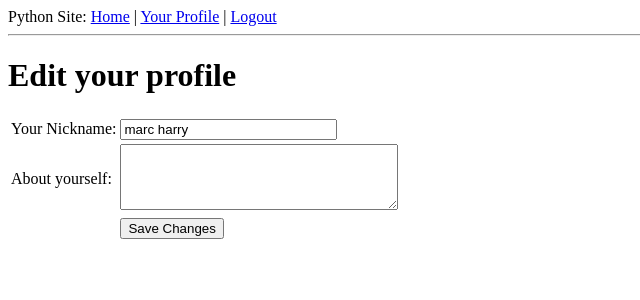
After one commit to marc-harry/FlaskTest, a Flask app: page /edit in a window 1280 px wide. The commit adds this page. Shown: the top 300 px of the page, without its empty margins (0-640 px from the left). Run offline with Flask 2, Linux system fonts and the light colour scheme; a user stored in the database is signed in; data comes from the database, SQL or seed files in the repository; both versions use the stored data as it was after the commit.

Commit message:
Added user profile and error pages

```diff
--- a/app/forms.py
+++ b/app/forms.py
@@ -1,7 +1,32 @@
 from flask.ext.wtf import Form
-from wtforms import StringField, BooleanField
-from wtforms.validators import DataRequired
+from wtforms import StringField, BooleanField, TextAreaField
+from wtforms.validators import DataRequired, Length
+from app.models import User
+
 
 class LoginForm(Form):
+    def generate_csrf_token(self, csrf_context):
+        pass
+
     openid = StringField('openid')
     remember_me = BooleanField('remember_me', default=False)
+
+
+class EditForm(Form):
+    nickname = StringField('nickname', validators=[DataRequired()])
+    about_me = TextAreaField('about_me', validators=[Length(min=0, max=140)])
+
+    def __init__(self, original_nickname, *args, **kwargs):
+        Form.__init__(self, *args, **kwargs)
+        self.original_nickname = original_nickname
+
+    def validate(self):
+        if not Form.validate(self):
+            return False
+        if self.nickname.data == self.original_nickname:
+            return True
+        user = User.query.filter_by(nickname=self.nickname.data).first()
+        if user is not None:
+            self.nickname.errors.append('This nickname is already in use. Please choose another one.')
+            return False
+        return True
--- a/app/templates/base.html
+++ b/app/templates/base.html
@@ -11,6 +11,7 @@
         <div>Python Site:
             <a href="{{ url_for('index') }}">Home</a>
             {% if g.user.is_authenticated %}
+            | <a href="{{ url_for('user', nickname=g.user.nickname) }}">Your Profile</a>
             | <a href="{{ url_for('logout') }}">Logout</a>
             {% endif %}
         </div>
--- /dev/null
+++ b/app/templates/edit.html
@@ -0,0 +1,25 @@
+{% extends 'base.html' %}
+
+{% block content %}
+    <h1>Edit your profile</h1>
+    <form action="" method="post" name="edit">
+        {{ form.hidden_tag() }}
+        <table>
+            <tr>
+                <td>Your Nickname:</td>
+                <td>{{ form.nickname(size=24) }}</td>
+                {% for error in form.nickname.errors %}
+                    <br><span>{{ error }}</span>
+                {% endfor %}
+            </tr>
+            <tr>
+                <td>About yourself:</td>
+                <td>{{ form.about_me(cols=32, rows=4) }}</td>
+            </tr>
+            <tr>
+                <td></td>
+                <td><input type="submit" value="Save Changes"></td>
+            </tr>
+        </table>
+    </form>
+{% endblock %}
--- a/app/views.py
+++ b/app/views.py
@@ -1,7 +1,8 @@
 from flask import render_template, flash, url_for, redirect, request, g
 from flask.ext.login import login_user, logout_user, current_user, login_required
 from app import app, db
-from .forms import LoginForm
+from datetime import datetime
+from .forms import LoginForm, EditForm
 from .OAuth import GitHubSignIn
 import json
 from .models import User
@@ -42,17 +43,21 @@ def authorized():
     data = {'code': request.args.get('code'), 'grant_type': 'authorization_code', 'redirect_uri': 'http://localhost:5000/authorized'}
     session = github.get_auth_session(data=data)
     if not session.access_token_response.ok:
-        return render_template('login.html', title='Sign In', form=LoginForm())
+        return redirect(url_for('login'))
     user = session.get('user')
     userdetails = json.loads(user.text)
     loggedinuser = User.query.filter_by(github_id=userdetails.get('id')).first()
     if loggedinuser is None:
-        newuser = User(nickname=userdetails.get('login'), email=userdetails.get('email'), github_id=userdetails.get('id'))
+        nickname = userdetails.get('login')
+        if nickname is None or nickname == '':
+            nickname = str(userdetails.get('email')).split('@')[0]
+        nickname = User.make_unique_nickname(nickname)
+        newuser = User(nickname=nickname, email=userdetails.get('email'), github_id=userdetails.get('id'))
         db.session.add(newuser)
         db.session.commit()
     login_user(loggedinuser)
 
-    return redirect('/')
+    return redirect(url_for('index'))
 
 
 @app.route('/logout')
@@ -61,6 +66,50 @@ def logout():
     return redirect(url_for('index'))
 
 
+@app.route('/user/<nickname>')
+def user(nickname):
+    user = User.query.filter_by(nickname=nickname).first()
+    if user is None:
+        flash('User %s not found' % nickname)
+        return redirect(url_for('index'))
+    posts = [
+        {'author': user, 'body': 'Test post #1'},
+        {'author': user, 'body': 'Test post #2'}
+    ]
+    return render_template('user.html', user=user, posts=posts)
+
+
+@app.route('/edit', methods=['GET', 'POST'])
+@login_required
+def edit():
+    form = EditForm(g.user.nickname)
+    if form.validate_on_submit():
+        g.user.nickname = form.nickname.data
+        g.user.about_me = form.about_me.data
+        db.session.add(g.user)
+        db.session.commit()
+        flash('Your changes have been saved.')
+        return redirect(url_for('edit'))
+    else:
+        form.nickname.data = g.user.nickname
+        form.about_me.data = g.user.about_me
+    return render_template('edit.html', form=form)
+
+
 @app.before_request
 def before_request():
     g.user = current_user
+    if g.user.is_authenticated:
+        g.user.last_seen = datetime.utcnow()
+        db.session.add(g.user)
+        db.session.commit()
+
+
+@app.errorhandler(404)
+def not_found_error(error):
+    return render_template('404.html'), 404
+
+@app.errorhandler(500)
+def internal_error(error):
+    db.session.rollback()
+    return render_template('500.html'), 500
```
Also changed, not shown: app/models.py (+18 -0 lines), app/templates/404.html (added, +7 -0 lines), app/templates/500.html (added, +8 -0 lines), app/templates/post.html (added, +9 -0 lines), app/templates/user.html (added, +19 -0 lines), db_repository/versions/004_migration.py (added, +32 -0 lines), app.db, 1 other file.
